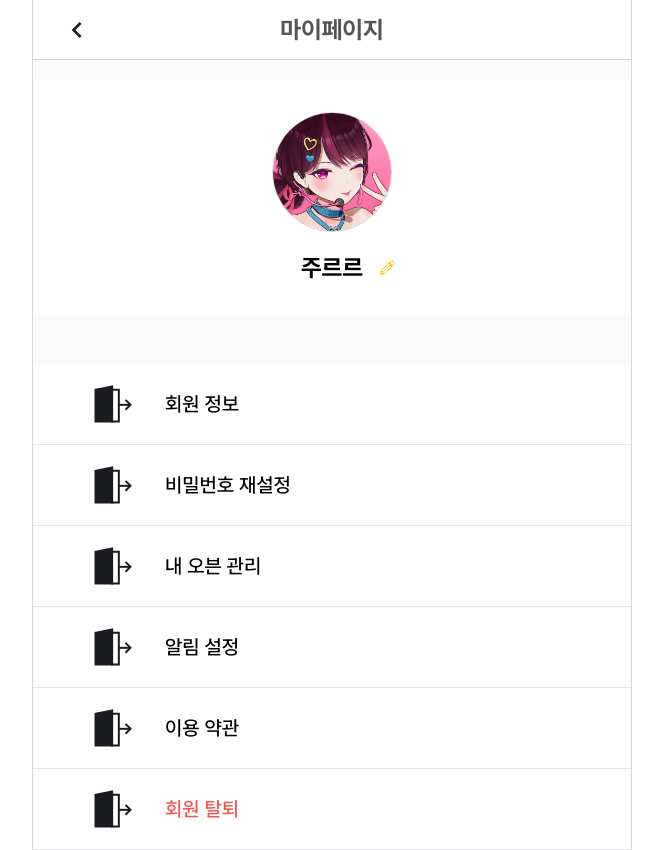
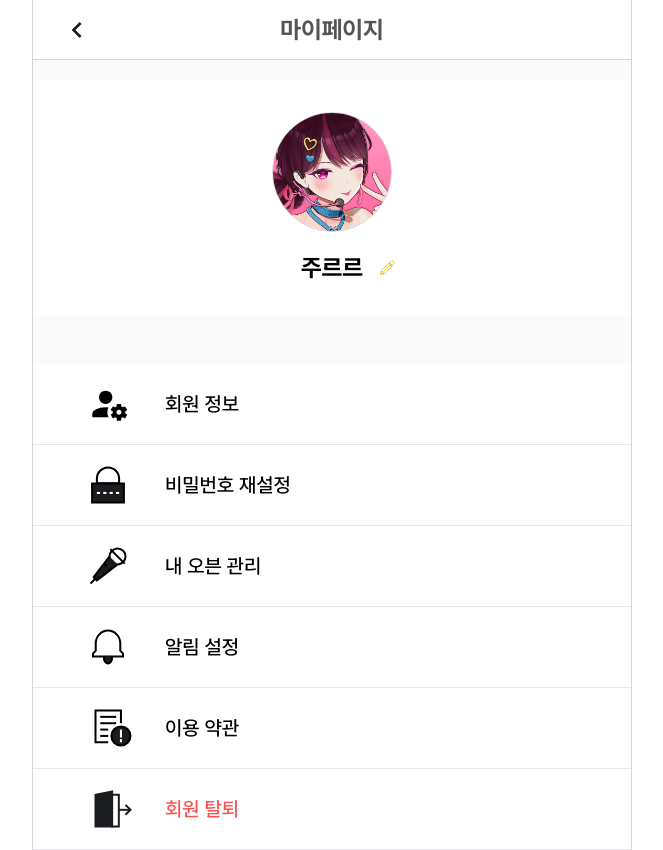
Before and after one commit to 809bakery/SCON-Frontend, a Next.js app: page /mypage in a window 1280 px wide. Shown: the whole page, without its empty margins (308-971 px from the left). Built offline with nearby package versions, Linux system fonts and the light colour scheme; no server answers.

Commit message:
feat: props로 아이콘 추가!!

```diff
--- a/src/app/(users)/mypage/_components/MypageTap.tsx
+++ b/src/app/(users)/mypage/_components/MypageTap.tsx
@@ -1,14 +1,20 @@
 import { useRouter } from 'next/navigation'
 
 import ExitSVG from '@/static/svg/exit-icon.svg'
+import NotificationSVG from '@/static/svg/notification-setting-icon.svg'
+import PasswordResetSVG from '@/static/svg/password-reset-icon.svg'
+import ProfileSettingSVG from '@/static/svg/profile-setting-icon.svg'
+import TermSVG from '@/static/svg/terms-icon.svg'
+import MyOvenSVG from '@/static/svg/my-oven-icon.svg'
 
 interface MypageTapProps {
   text?: string
   url?: string
   color?: string
+  icon?: string
 }
 
-export default function MypageTap({ text, url, color }: MypageTapProps) {
+export default function MypageTap({ text, url, color, icon }: MypageTapProps) {
   const router = useRouter()
 
   const handleUrl = () => {
@@ -27,7 +33,17 @@ export default function MypageTap({ text, url, color }: MypageTapProps) {
       style={{ color: color ? `${color}` : '#000' }}
       onClick={handleUrl}
     >
-      <ExitSVG className="w-20 h-20" />
+      {icon === 'exit' && <ExitSVG className="w-20 h-20" />}
+      {icon === 'my-oven' && <MyOvenSVG className="w-20 h-20" />}
+      {icon === 'notification-setting' && (
+        <NotificationSVG className="w-20 h-20" />
+      )}
+      {icon === 'profile-setting' && (
+        <ProfileSettingSVG className="w-20 h-20" />
+      )}
+      {icon === 'password-reset' && <PasswordResetSVG className="w-20 h-20" />}
+      {icon === 'term' && <TermSVG className="w-20 h-20" />}
+
       <span className="text-xl font-medium">{text}</span>
     </div>
   )
--- a/src/app/(users)/mypage/page.tsx
+++ b/src/app/(users)/mypage/page.tsx
@@ -20,7 +20,7 @@ export default function Mypage() {
         <div className="flex flex-col items-center gap-5 bg-white py-8">
           <div className="w-[7.5rem] h-[7.5rem] rounded-full border border-border">
             <Image
-              src={user?.image ?? '/dummy/dummy-default-profile.jpg'}
+              src={user?.image ?? '/dummy/dummy-default-profile.png'}
               alt={user?.ovenName ?? 'profile'}
               width={120}
               height={120}
@@ -42,12 +42,25 @@ export default function Mypage() {
         </div>
       </div>
       <div className="w-full bg-white border-b divide-y divide-solid">
-        <MypageTap text="회원 정보" url="/mypage/info" />
-        <MypageTap text="비밀번호 재설정" url="/login/password_reset" />
-        <MypageTap text="내 오븐 관리" />
-        <MypageTap text="알림 설정" url="/mypage/push_settings" />
-        <MypageTap text="이용 약관" />
-        <MypageTap text="회원 탈퇴" url="/mypage/leave" color="#F85252" />
+        <MypageTap text="회원 정보" url="/mypage/info" icon="profile-setting" />
+        <MypageTap
+          text="비밀번호 재설정"
+          url="/login/password_reset"
+          icon="password-reset"
+        />
+        <MypageTap text="내 오븐 관리" icon="my-oven" />
+        <MypageTap
+          text="알림 설정"
+          url="/mypage/push_settings"
+          icon="notification-setting"
+        />
+        <MypageTap text="이용 약관" icon="term" />
+        <MypageTap
+          text="회원 탈퇴"
+          url="/mypage/leave"
+          color="#F85252"
+          icon="exit"
+        />
       </div>
     </div>
   )
```
